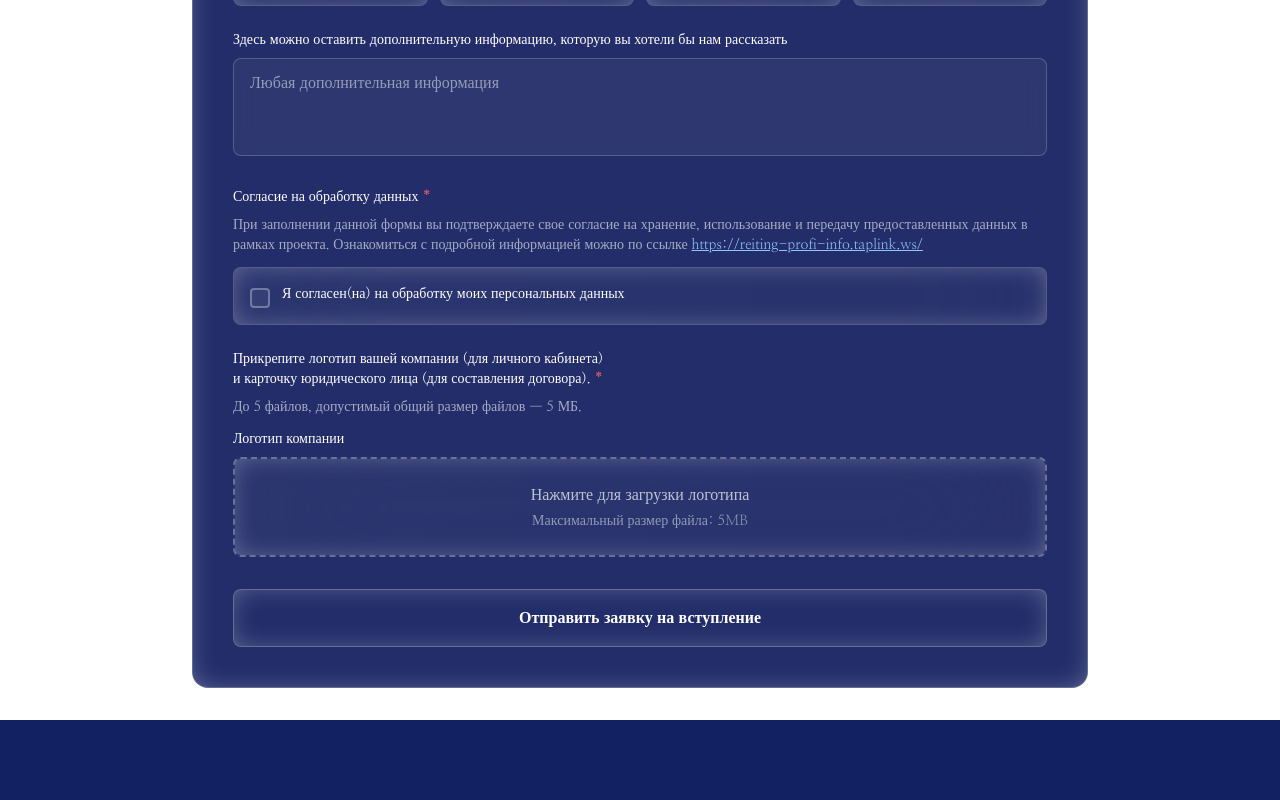
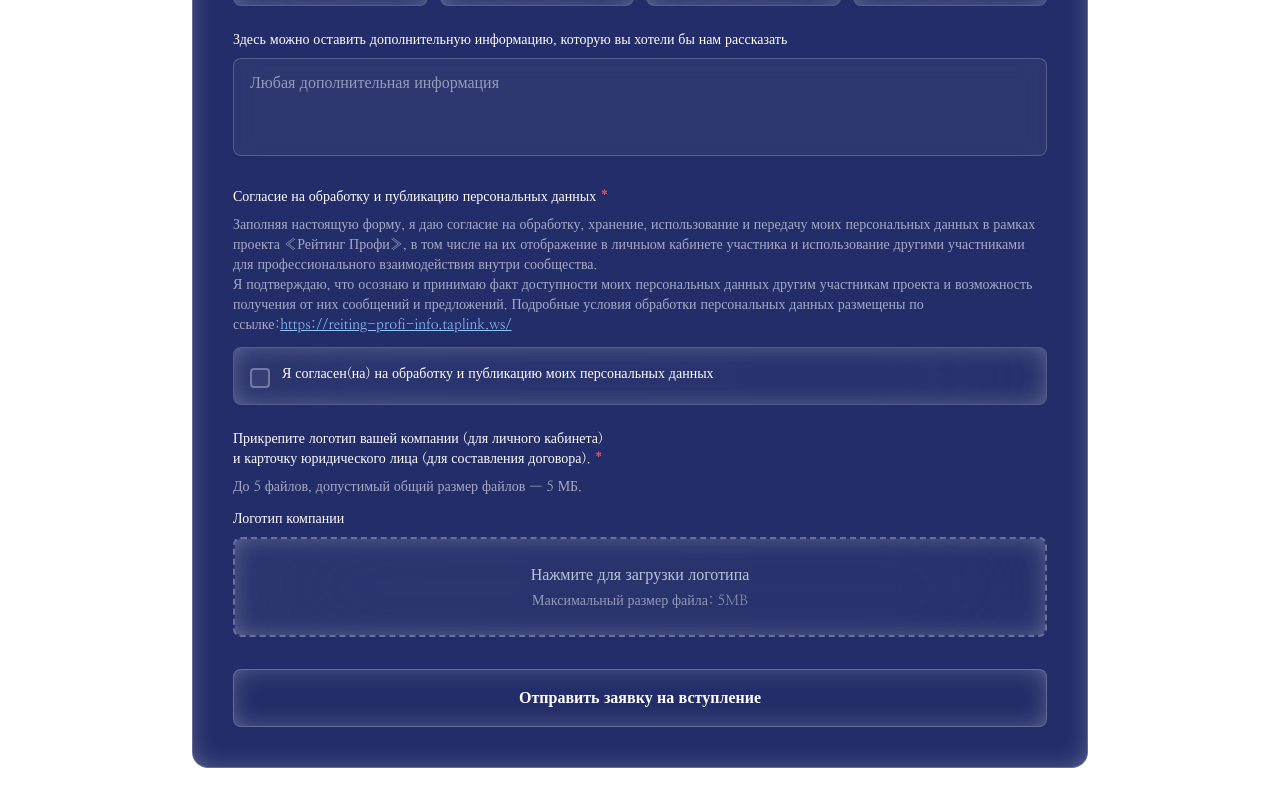
Before and after one commit to KJDev99/crmrus, a Next.js app: page /links/constraction in a window 1280 px wide. Shown: the part 4065-4865 px from the top of the page. Before the commit the page ends 4785 px from the top, so only its background shows below. Built offline with nearby package versions, Linux system fonts and the light colour scheme.

Commit message:
add privcate

```diff
--- a/components/links/Constraction-box.jsx
+++ b/components/links/Constraction-box.jsx
@@ -1058,11 +1058,12 @@ export default function ConstructionBox() {
                         {/* Data Processing Consent */}
                         <div>
                             <label className="block text-sm font-medium mb-2 text-white">
-                                Согласие на обработку данных  <span className="text-red-400">*</span>
+                                Согласие на обработку и публикацию персональных данных <span className="text-red-400">*</span>
                             </label>
                             <p className="text-white/60 text-sm mb-3">
-                                При заполнении данной формы вы подтверждаете свое согласие на хранение, использование и передачу предоставленных данных в рамках проекта.
-                                Ознакомиться с подробной информацией можно по ссылке{' '}
+                                Заполняя настоящую форму, я даю согласие на обработку, хранение, использование и передачу моих персональных данных в рамках проекта «Рейтинг Профи», в том числе на их отображение в личныом кабинете участника и использование другими участниками для профессионального взаимодействия внутри сообщества. <br />
+                                Я подтверждаю, что осознаю и принимаю факт доступности моих персональных данных другим участникам проекта и возможность получения от них сообщений и предложений.
+                                Подробные условия обработки персональных данных размещены по ссылке:
                                 <a
                                     href="https://reiting-profi-info.taplink.ws/"
                                     target="_blank"
@@ -1082,7 +1083,7 @@ export default function ConstructionBox() {
                                     required
                                 />
                                 <span className="text-xs sm:text-sm text-white">
-                                    Я согласен(на) на обработку моих персональных данных
+                                    Я согласен(на) на обработку и публикацию моих персональных данных
                                 </span>
                             </label>
                         </div>
--- a/components/links/design-box.jsx
+++ b/components/links/design-box.jsx
@@ -1025,12 +1025,12 @@ export default function DesignBox() {
                         {/* Data Processing Consent */}
                         <div>
                             <label className="block text-sm font-medium mb-2 text-white">
-                                Согласие на обработку персональных данных. <span className="text-red-400">*</span>
+                                Согласие на обработку и публикацию персональных данных <span className="text-red-400">*</span>
                             </label>
                             <p className="text-white/60 text-sm mb-3">
-                                При заполнении данной формы вы подтверждаете свое согласие на хранение, использование и передачу предоставленных данных в рамках проекта.
-                                Ознакомиться с подробной информацией можно по ссылке
-
+                                Заполняя настоящую форму, я даю согласие на обработку, хранение, использование и передачу моих персональных данных в рамках проекта «Рейтинг Профи», в том числе на их отображение в личныом кабинете участника и использование другими участниками для профессионального взаимодействия внутри сообщества. <br />
+                                Я подтверждаю, что осознаю и принимаю факт доступности моих персональных данных другим участникам проекта и возможность получения от них сообщений и предложений.
+                                Подробные условия обработки персональных данных размещены по ссылке:
                                 <a
                                     href="https://reiting-profi-info.taplink.ws/"
                                     target="_blank"
@@ -1050,7 +1050,7 @@ export default function DesignBox() {
                                     required
                                 />
                                 <span className="text-xs sm:text-sm text-white">
-                                    Я согласен(на) на обработку моих персональных данных
+                                    Я согласен(на) на обработку и публикацию моих персональных данных
                                 </span>
                             </label>
                         </div>
--- a/components/links/media-box.jsx
+++ b/components/links/media-box.jsx
@@ -879,11 +879,12 @@ export default function MediaBox() {
                         {/* Data Processing Consent */}
                         <div>
                             <label className="block text-sm font-medium mb-2 text-white">
-                                Согласие на обработку данных  <span className="text-red-400">*</span>
+                                Согласие на обработку и публикацию персональных данных<span className="text-red-400">*</span>
                             </label>
                             <p className="text-white/60 text-sm mb-3">
-                                При заполнении данной формы вы подтверждаете свое согласие на хранение, использование и передачу предоставленных данных в рамках проекта.
-                                Ознакомиться с подробной информацией можно по ссылке{' '}
+                                Заполняя настоящую форму, я даю согласие на обработку, хранение, использование и передачу моих персональных данных в рамках проекта «Рейтинг Профи», в том числе на их отображение в личныом кабинете участника и использование другими участниками для профессионального взаимодействия внутри сообщества. <br />
+                                Я подтверждаю, что осознаю и принимаю факт доступности моих персональных данных другим участникам проекта и возможность получения от них сообщений и предложений.
+                                Подробные условия обработки персональных данных размещены по ссылке:
                                 <a
                                     href="https://reiting-profi-info.taplink.ws/"
                                     target="_blank"
@@ -903,7 +904,7 @@ export default function MediaBox() {
                                     required
                                 />
                                 <span className="text-xs sm:text-sm text-white">
-                                    Я согласен(на) на обработку моих персональных данных
+                                    Я согласен(на) на обработку и публикацию моих персональных данных
                                 </span>
                             </label>
                         </div>
--- a/components/links/supplier-box.jsx
+++ b/components/links/supplier-box.jsx
@@ -1006,11 +1006,12 @@ export default function SupplierBox() {
                         {/* Data Processing Consent */}
                         <div>
                             <label className="block text-sm font-medium mb-2 text-white">
-                                Согласие на обработку данных  <span className="text-red-400">*</span>
+                                Согласие на обработку и публикацию персональных данных<span className="text-red-400">*</span>
                             </label>
                             <p className="text-white/60 text-sm mb-3">
-                                При заполнении данной формы вы подтверждаете свое согласие на хранение, использование и передачу предоставленных данных в рамках проекта.
-                                Ознакомиться с подробной информацией можно по ссылке{' '}
+                                Заполняя настоящую форму, я даю согласие на обработку, хранение, использование и передачу моих персональных данных в рамках проекта «Рейтинг Профи», в том числе на их отображение в личныом кабинете участника и использование другими участниками для профессионального взаимодействия внутри сообщества. <br />
+                                Я подтверждаю, что осознаю и принимаю факт доступности моих персональных данных другим участникам проекта и возможность получения от них сообщений и предложений.
+                                Подробные условия обработки персональных данных размещены по ссылке:
                                 <a
                                     href="https://reiting-profi-info.taplink.ws/"
                                     target="_blank"
@@ -1030,7 +1031,7 @@ export default function SupplierBox() {
                                     required
                                 />
                                 <span className="text-xs sm:text-sm text-white">
-                                    Я согласен(на) на обработку моих персональных данных
+                                    Я согласен(на) на обработку и публикацию моих персональных данных
                                 </span>
                             </label>
                         </div>
```
